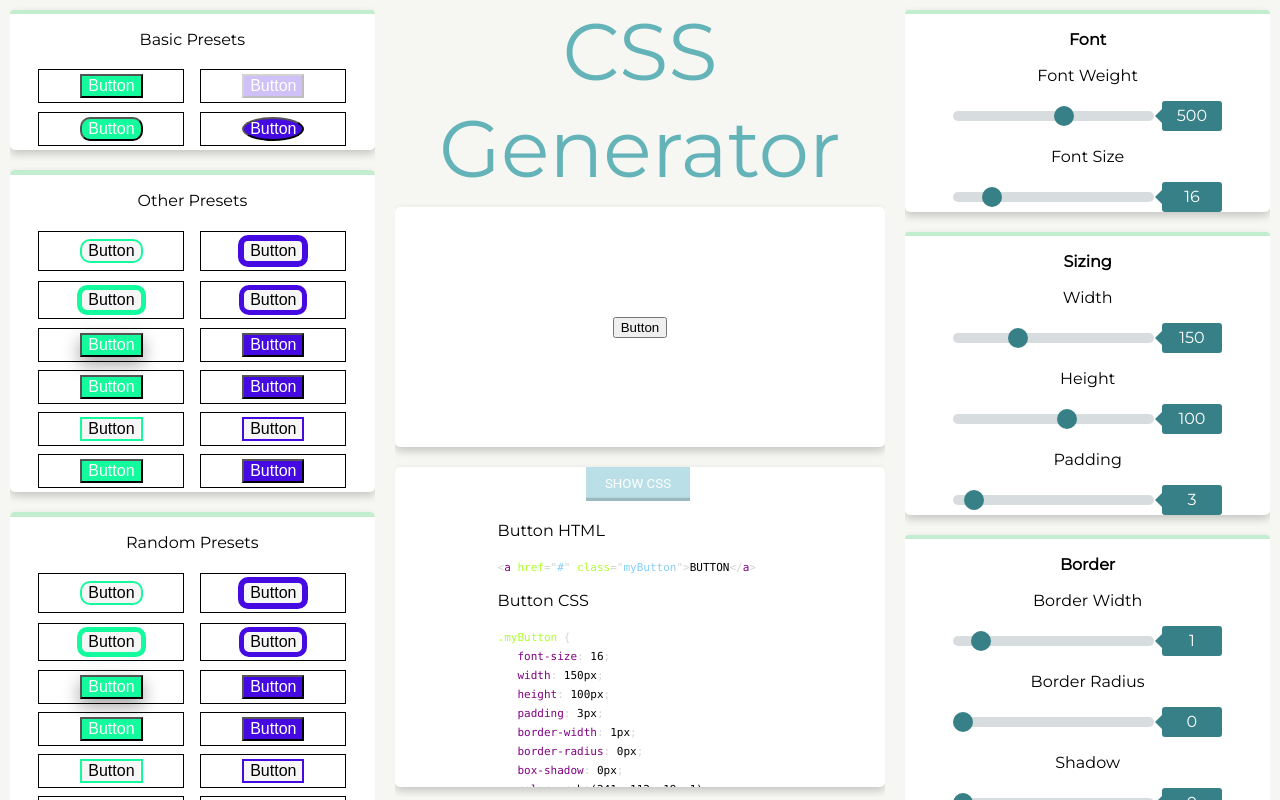
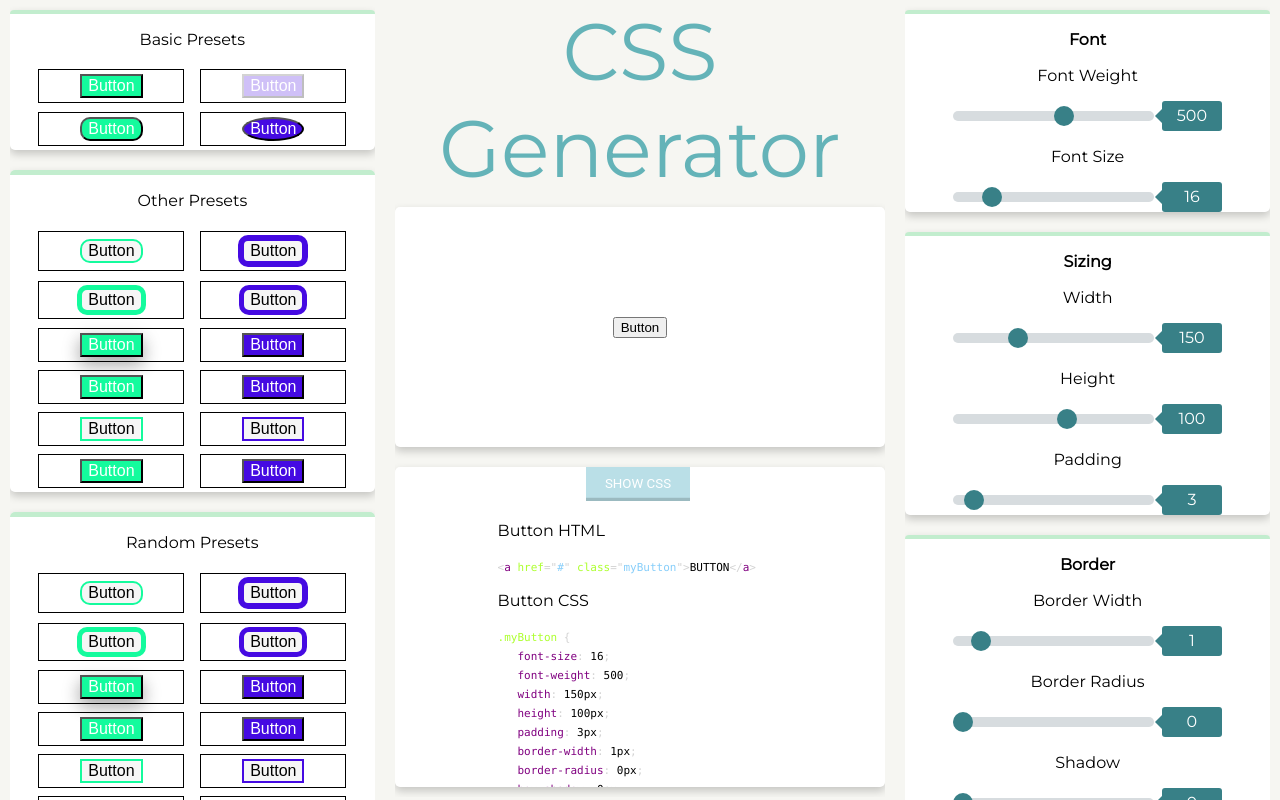
Before and after one commit to SincerelyBrittany/comprehensive-style-society, a React (Create React App) app: page / in a window 1280 px wide. Both pictures are taken after a click on the button "SHOW CSS". Built offline with nearby package versions, Linux system fonts and the light colour scheme.

Commit message:
updates export css

```diff
--- a/src/components/ExportCode.js
+++ b/src/components/ExportCode.js
@@ -66,6 +66,14 @@ export default class ExportCode extends React.Component {
                     <span className="token property">font-size</span>
                     <span className="token punctuation">:</span>
                     &nbsp;{this.props.fontSize}
+                    <span className="token punctuation">;</span>
+                    <br/>
+
+
+                    <pre className="tab">   </pre>
+                    <span className="token property">font-weight</span>
+                    <span className="token punctuation">:</span>
+                    &nbsp;{this.props.fontEmphasis}
                     <span className="token punctuation">;</span>
                     <br/>
 
```
